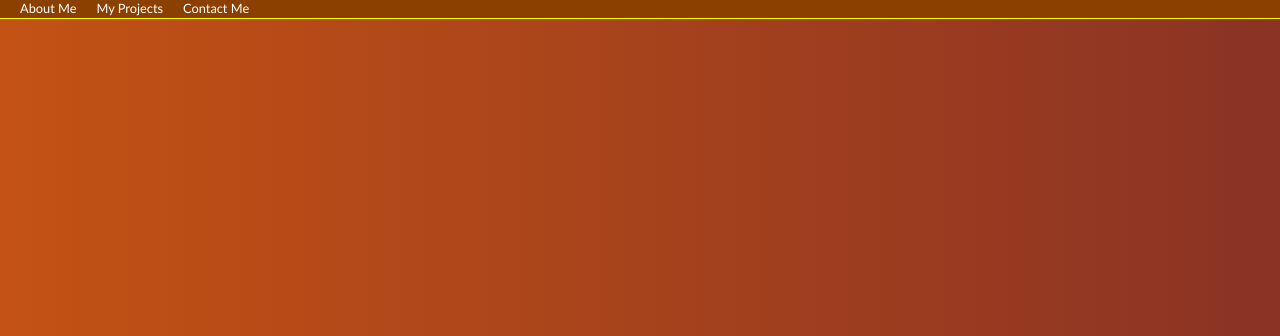
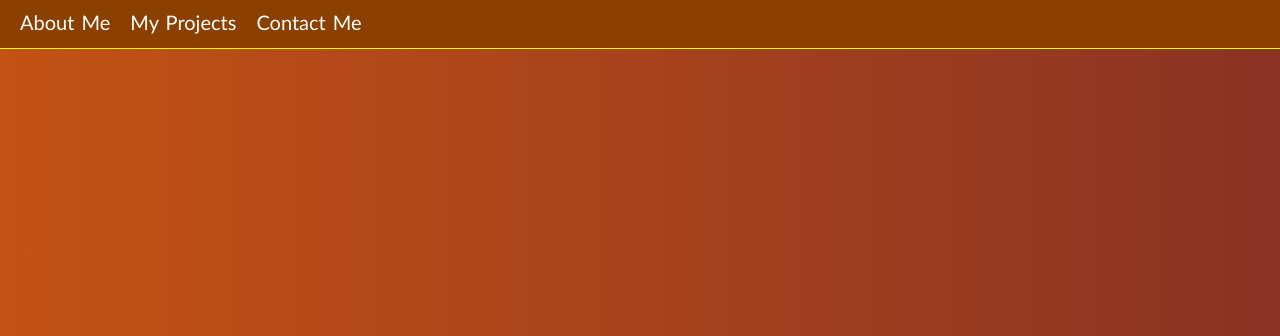
Before and after one commit to EamonnFoley/webdesign, a plain HTML site: page index.html in a window 1280 px wide. Shown: the top 336 px of the page. Drawn offline with Linux system fonts and the light colour scheme.

Commit message:
Update styles.css

```diff
--- a/styles.css
+++ b/styles.css
@@ -79,8 +79,12 @@ img {
 }
 
 .nav-list {
+  height: 40px;
   display: flex;
   margin-right: 2rem;
+  font-size: 20px;
+  margin-top: 8px;
+  word-spacing: 2px;
 }
 
 @media (max-width:28.75rem) {
```
